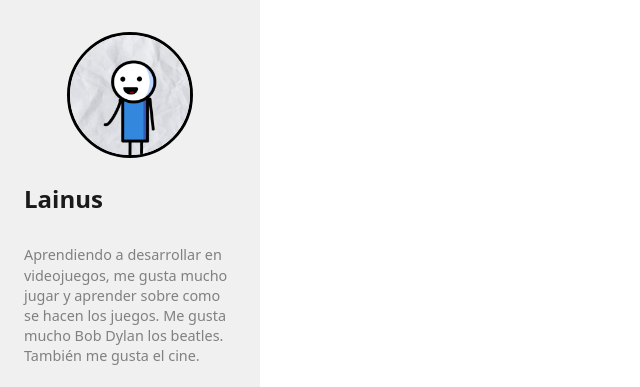
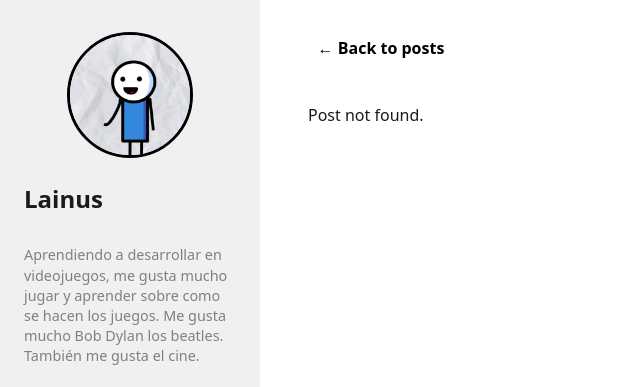
Before and after one commit to lanzelod/LainusBlog, a plain HTML site: page post.html in a window 1280 px wide. Shown: the top 387 px of the page, without its empty margins (0-640 px from the left). Drawn offline with Linux system fonts and the light colour scheme.

```diff
--- a/post.html
+++ b/post.html
@@ -33,6 +33,11 @@
 
   </div>
 
+  <div class="container" >
+    <a href="index.html" class="back-link">← Back to posts</a>
+    <div id="post-content"></div>
+  </div>
+
   <script src="post.js"></script>
 </body>
 </html>
```
Lines whose indentation alone changed are shown as unchanged.
